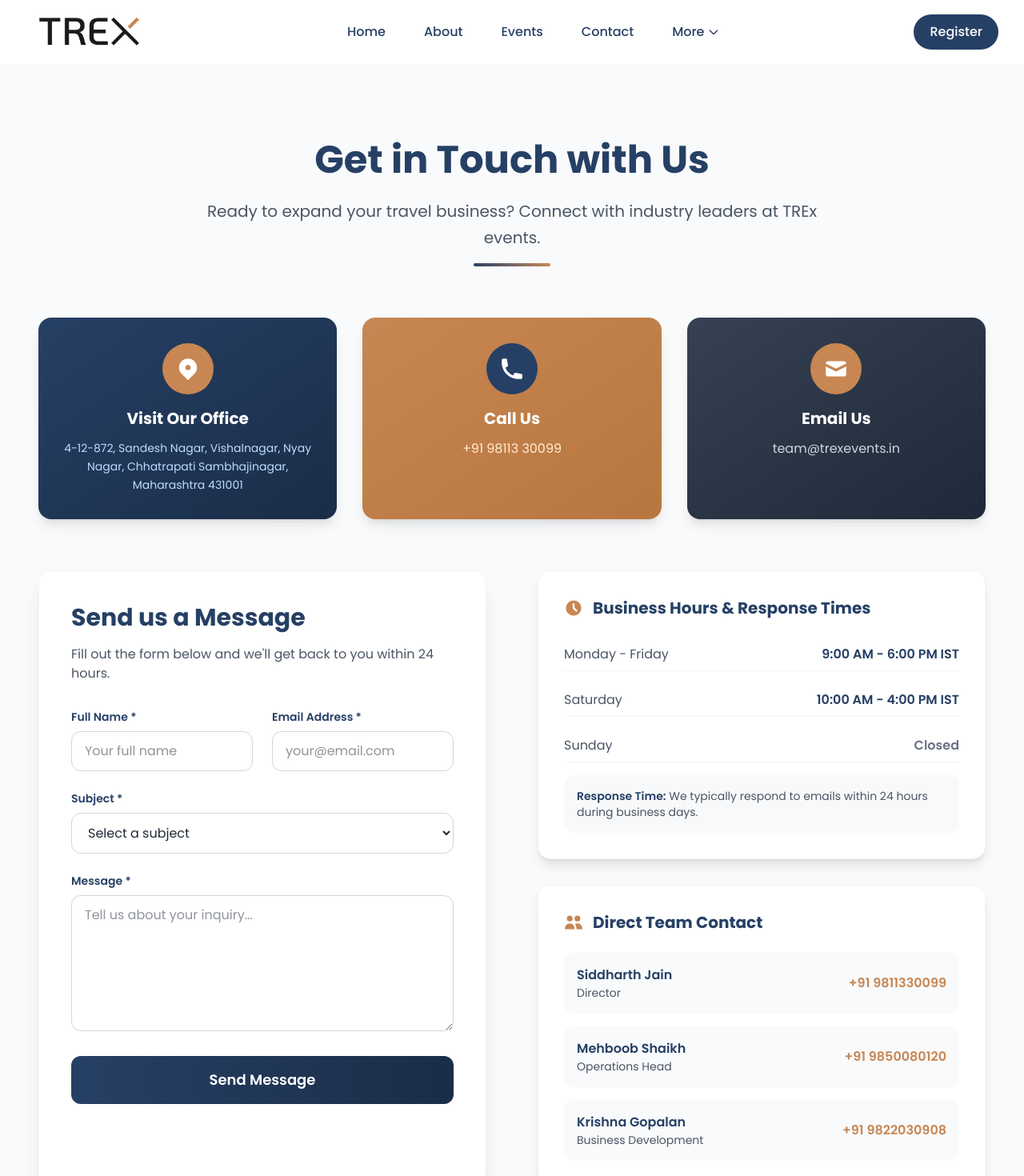
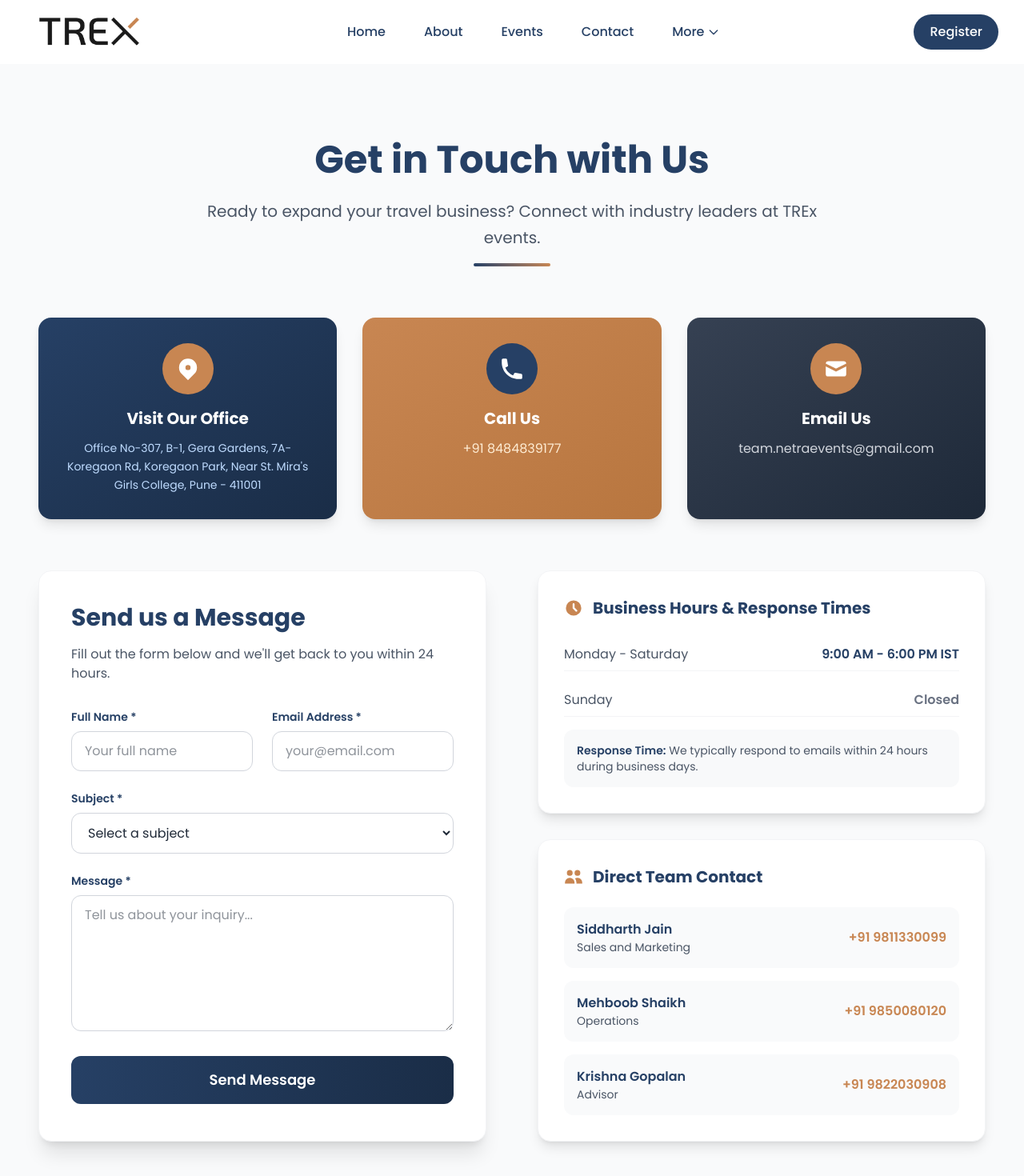
Before and after one commit to nilesh0700/Trex-Next, a Next.js app in the folder client/: page /contact in a window 1280 px wide. Shown: the top 1470 px of the page at 80% size. Built offline with nearby package versions, Linux system fonts and the light colour scheme; no server answers.

Commit message:
added content in contact us

```diff
--- a/client/src/components/ContactSection.tsx
+++ b/client/src/components/ContactSection.tsx
@@ -33,13 +33,13 @@ export default function ContactSection() {
 
   // Company office information
   const officeInfo = {
-    address: "4-12-872, Sandesh Nagar, Vishalnagar, Nyay Nagar, Chhatrapati Sambhajinagar, Maharashtra 431001",
-    phone: "+91 98113 30099",
-    email: "team@trexevents.in",
-    hours: "Monday - Friday: 9:00 AM - 6:00 PM IST"
+    address: "Office No-307, B-1, Gera Gardens, 7A-Koregaon Rd, Koregaon Park, Near St. Mira's Girls College, Pune - 411001",
+    phone: "+91 8484839177",
+    email: "team.netraevents@gmail.com",
+    hours: "Monday - Saturday: 9:00 AM - 6:00 PM IST"
   };
 
-  const googleMapsEmbedUrl = "https://www.google.com/maps/embed?pb=!1m18!1m12!1m3!1d234.5189082644324!2d75.35199565257594!3d19.869443282958947!2m3!1f0!2f0!3f0!3m2!1i1024!2i768!4f13.1!3m3!1m2!1s0x3bdba28584d492d1%3A0x4933039b70e84bf3!2s4-12-872%2C%20Sandesh%20Nagar%2C%20Vishalnagar%2C%20Nyay%20Nagar%2C%20Chhatrapati%20Sambhajinagar%2C%20Maharashtra%20431001!5e0!3m2!1sen!2sin!4v1751094298107!5m2!1sen!2sin";
+  const googleMapsEmbedUrl = "https://www.google.com/maps/embed?pb=!1m18!1m12!1m3!1d15131.149888298085!2d73.86651428715818!3d18.538503800000008!2m3!1f0!2f0!3f0!3m2!1i1024!2i768!4f13.1!3m3!1m2!1s0x3bc2c0ffa9356657%3A0x7e9f3b63b42b7cca!2sGera%20Gardens%20Condominium!5e0!3m2!1sen!2sin!4v1751541312120!5m2!1sen!2sin";
 
   return (
     <section className="w-full py-16 sm:py-20 md:py-24 bg-gray-50">
@@ -202,13 +202,13 @@ export default function ContactSection() {
               </h3>
               <div className="space-y-4">
                 <div className="flex justify-between items-center py-2 border-b border-gray-100">
-                  <span className="font-['Poppins'] text-gray-600">Monday - Friday</span>
+                  <span className="font-['Poppins'] text-gray-600">Monday - Saturday</span>
                   <span className="font-['Poppins'] font-semibold text-[#264065]">9:00 AM - 6:00 PM IST</span>
                 </div>
-                <div className="flex justify-between items-center py-2 border-b border-gray-100">
+                {/* <div className="flex justify-between items-center py-2 border-b border-gray-100">
                   <span className="font-['Poppins'] text-gray-600">Saturday</span>
                   <span className="font-['Poppins'] font-semibold text-[#264065]">10:00 AM - 4:00 PM IST</span>
-                </div>
+                </div> */}
                 <div className="flex justify-between items-center py-2 border-b border-gray-100">
                   <span className="font-['Poppins'] text-gray-600">Sunday</span>
                   <span className="font-['Poppins'] font-semibold text-gray-500">Closed</span>
@@ -233,7 +233,7 @@ export default function ContactSection() {
                 <div className="flex items-center justify-between p-4 bg-gray-50 rounded-xl">
                   <div>
                     <h4 className="font-semibold text-[#264065] font-['Poppins']">Siddharth Jain</h4>
-                    <p className="text-sm text-gray-600 font-['Poppins']">Director</p>
+                    <p className="text-sm text-gray-600 font-['Poppins']">Sales and Marketing</p>
                   </div>
                   <a
                     href="tel:+919811330099"
@@ -245,7 +245,7 @@ export default function ContactSection() {
                 <div className="flex items-center justify-between p-4 bg-gray-50 rounded-xl">
                   <div>
                     <h4 className="font-semibold text-[#264065] font-['Poppins']">Mehboob Shaikh</h4>
-                    <p className="text-sm text-gray-600 font-['Poppins']">Operations Head</p>
+                    <p className="text-sm text-gray-600 font-['Poppins']">Operations</p>
                   </div>
                   <a
                     href="tel:+919850080120"
@@ -257,7 +257,7 @@ export default function ContactSection() {
                 <div className="flex items-center justify-between p-4 bg-gray-50 rounded-xl">
                   <div>
                     <h4 className="font-semibold text-[#264065] font-['Poppins']">Krishna Gopalan</h4>
-                    <p className="text-sm text-gray-600 font-['Poppins']">Business Development</p>
+                    <p className="text-sm text-gray-600 font-['Poppins']">Advisor</p>
                   </div>
                   <a
                     href="tel:+919822030908"
```
